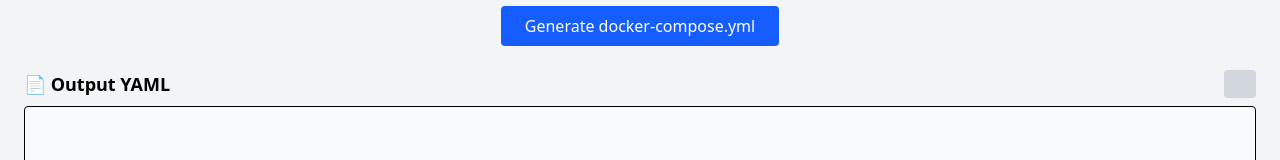
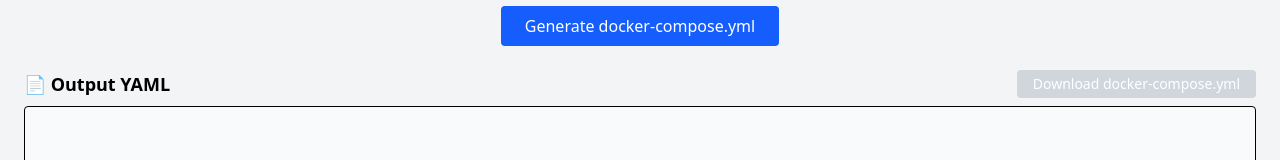
Before and after one commit to atearlgrey/start.project, a React (Vite) app: page / in a window 1280 px wide. Shown: the part 898-1058 px from the top of the page. Built offline with nearby package versions, Linux system fonts and the light colour scheme; no server answers.

Commit message:
[feat] Update OutputViewer compose

```diff
--- a/src/components/docker/ComposeLayout.tsx
+++ b/src/components/docker/ComposeLayout.tsx
@@ -137,7 +137,7 @@ export const ComposeLayout: React.FC<Props> = ({ services }) => {
       <OutputViewer
         output={output}
         onDownload={handleDownload}
-        provider="docker"
+        provider="compose"
       />
     </div>
   );
```
